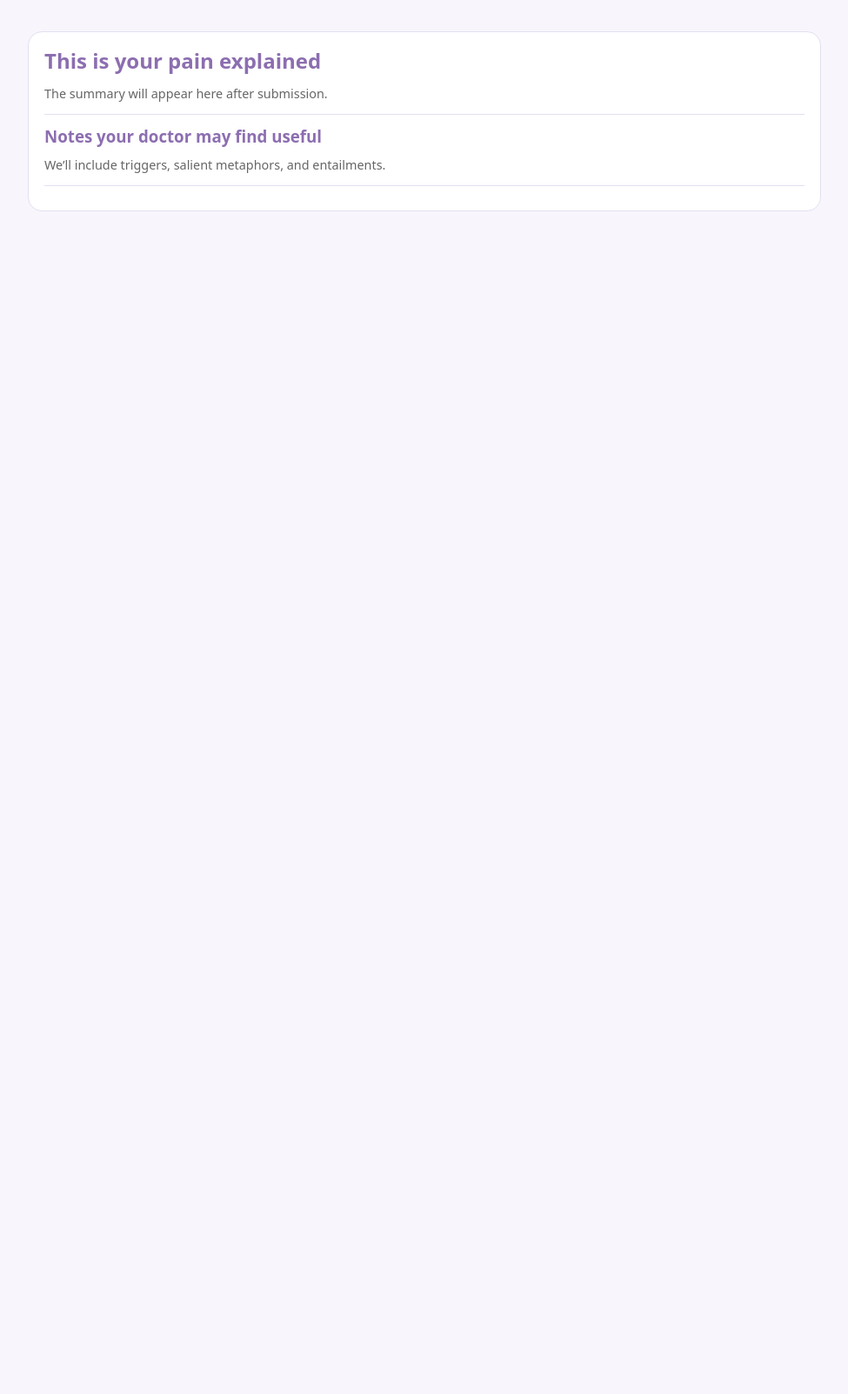
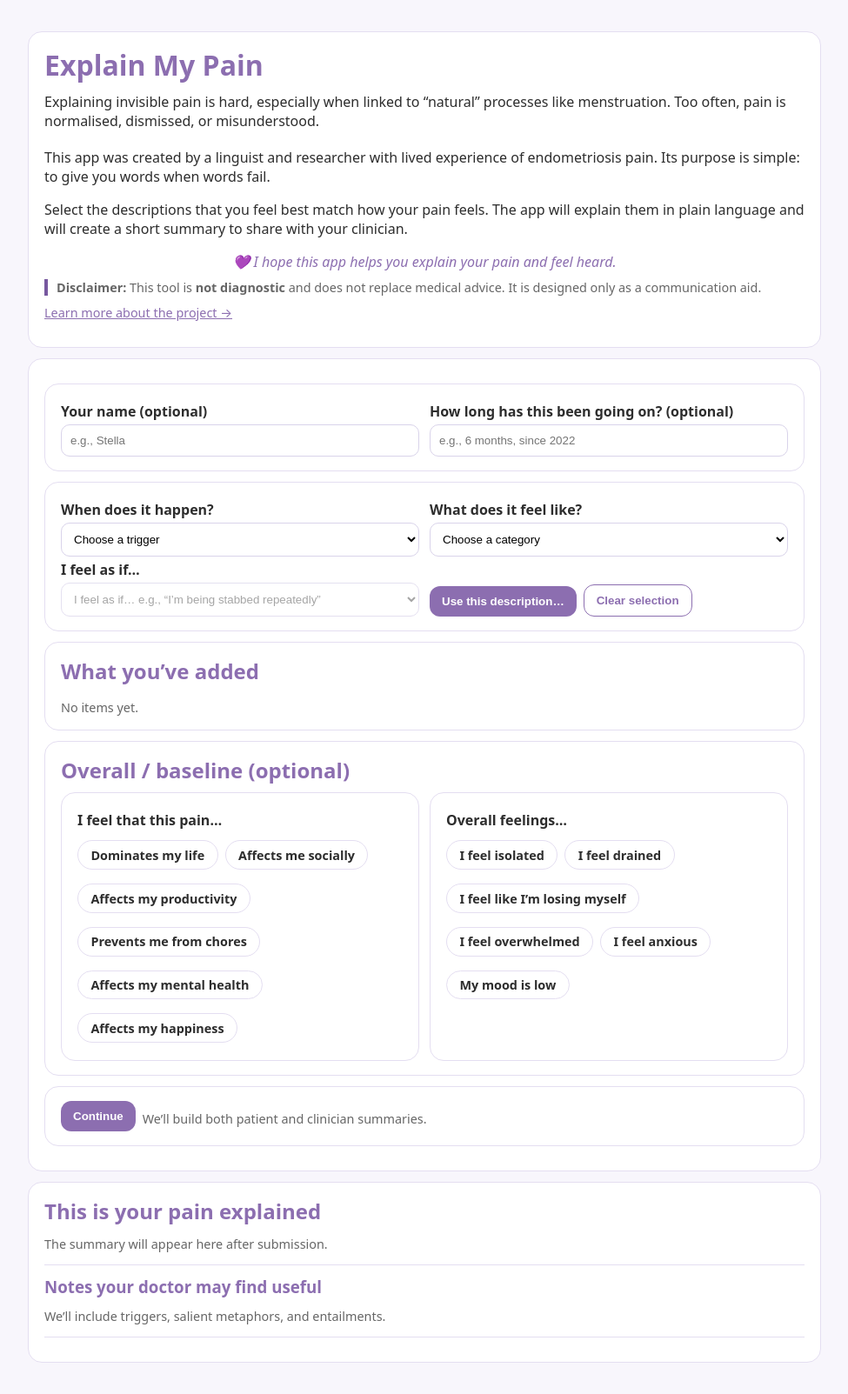
Before and after one commit to Sierra-Codes/explain-my-pain, a Python web app: template backend/templates/index.html in a window 1280 px wide. Shown: the whole page at 87% size, without its empty margins (152-1127 px from the left). Before the commit the page ends 243 px from the top, so only its background shows below. Run offline with Jinja, Linux system fonts and the light colour scheme; the template is opened without the code that fills it: most values are stand-ins (such as "Sample title", 1, 10 or a date in 2020).

Commit message:
Update index.html

```diff
--- a/backend/templates/index.html
+++ b/backend/templates/index.html
@@ -107,7 +107,130 @@
 </head>
 <body>
   <main class="container">
-    <!-- (unchanged HTML UI above this line) -->
+    <!-- Intro -->
+    <header class="card">
+      <h1>Explain My Pain</h1>
+      <p class="lead">Explaining invisible pain is hard, especially when linked to “natural” processes like menstruation.
+        Too often, pain is normalised, dismissed, or misunderstood.</p>
+      <p>This app was created by a linguist and researcher with lived experience of endometriosis pain.
+        Its purpose is simple: to give you words when words fail. </p>
+      <p>Select the descriptions that you feel best match how your pain feels. The app will explain them
+        in plain language and will create a short summary to share with your clinician.</p>
+      <p style="text-align:center;color:var(--indigo);font-style:italic;margin:.6rem 0 .2rem">
+        💜 I hope this app helps you explain your pain and feel heard.
+      </p>
+      <div style="border-left:4px solid var(--indigo-dark); padding-left:10px; margin-top:.6rem">
+        <p class="footer-note" style="margin:.25rem 0 0">
+          <strong>Disclaimer:</strong> This tool is <strong>not diagnostic</strong> and does not replace medical advice.
+          It is designed only as a communication aid.
+        </p>
+      </div>
+      <p class="footer-note" style="margin-top:.6rem">
+        <a href="https://stellabullo.com/writing/language-of-endo/" target="_blank" rel="noopener" style="color:var(--indigo);text-decoration:underline">
+          Learn more about the project →
+        </a>
+      </p>
+    </header>
+
+    <!-- Form -->
+    <form id="empForm" class="card" method="POST" action="/analyze">
+      <section class="card">
+        <div class="grid-2">
+          <div>
+            <label for="name">Your name (optional)</label>
+            <input type="text" id="name" name="name" placeholder="e.g., Stella"/>
+          </div>
+          <div>
+            <label for="duration">How long has this been going on? (optional)</label>
+            <input type="text" id="duration" name="duration" placeholder="e.g., 6 months, since 2022"/>
+          </div>
+        </div>
+      </section>
+
+      <section class="card">
+        <div class="grid-2">
+          <div>
+            <label for="trigger">When does it happen?</label>
+            <select id="trigger" name="trigger" required>
+              <option value="">Choose a trigger</option>
+              <option>Menstruation</option>
+              <option>Ovulation</option>
+              <option>Sex / Intercourse</option>
+              <option>Going to the toilet – urination</option>
+              <option>Going to the toilet – bowel emptying</option>
+              <option>Daily life / Background</option>
+              <option>Physical activity</option>
+              <option>Sleep / Rest</option>
+            </select>
+          </div>
+          <div>
+            <label for="category">What does it feel like?</label>
+            <select id="category" name="category" required>
+              <option value="">Choose a category</option>
+            </select>
+          </div>
+        </div>
+        <div class="grid-2">
+          <div>
+            <label for="expression">I feel as if…</label>
+            <select id="expression" name="expression" disabled required>
+              <option value="">I feel as if… e.g., “I’m being stabbed repeatedly”</option>
+            </select>
+            <div id="hint" class="footer-note hidden"></div>
+            <div id="hintNote" class="footer-note hidden"></div>
+          </div>
+          <div class="cta-row" style="align-items:flex-end">
+            <button type="button" id="addBtn" class="btn">Use this description…</button>
+            <button type="button" id="clearBtn" class="btn secondary">Clear selection</button>
+          </div>
+        </div>
+      </section>
+
+      <section class="card">
+        <div class="section-title"><h2>What you’ve added</h2></div>
+        <div id="emptyListNote" class="footer-note">No items yet.</div>
+        <div id="groupedChips" class="row"></div>
+      </section>
+
+      <section class="card" id="overall-optional">
+        <h2>Overall / baseline (optional)</h2>
+        <div class="grid-2" style="margin-top:.5rem">
+          <fieldset class="card" style="margin:0">
+            <label class="section-title">I feel that this pain…</label>
+            <div class="pillbox">
+              <label class="pill"><input type="checkbox" name="qolOpt" value="Dominates my life">Dominates my life</label>
+              <label class="pill"><input type="checkbox" name="qolOpt" value="Affects me socially">Affects me socially</label>
+              <label class="pill"><input type="checkbox" name="qolOpt" value="Affects my productivity">Affects my productivity</label>
+              <label class="pill"><input type="checkbox" name="qolOpt" value="Prevents me from carrying out basic chores">Prevents me from chores</label>
+              <label class="pill"><input type="checkbox" name="qolOpt" value="Affects my mental health">Affects my mental health</label>
+              <label class="pill"><input type="checkbox" name="qolOpt" value="Affects my happiness">Affects my happiness</label>
+            </div>
+          </fieldset>
+          <fieldset class="card" style="margin:0">
+            <label class="section-title">Overall feelings…</label>
+            <div class="pillbox">
+              <label class="pill"><input type="checkbox" name="overallOpt" value="I feel isolated">I feel isolated</label>
+              <label class="pill"><input type="checkbox" name="overallOpt" value="I feel drained and exhausted">I feel drained</label>
+              <label class="pill"><input type="checkbox" name="overallOpt" value="I feel like I am losing myself">I feel like I’m losing myself</label>
+              <label class="pill"><input type="checkbox" name="overallOpt" value="I feel overwhelmed">I feel overwhelmed</label>
+              <label class="pill"><input type="checkbox" name="overallOpt" value="I feel anxious or worried">I feel anxious</label>
+              <label class="pill"><input type="checkbox" name="overallOpt" value="My mood is low / I feel down">My mood is low</label>
+            </div>
+          </fieldset>
+        </div>
+      </section>
+
+      <textarea name="description" id="constructedText" class="hidden"></textarea>
+      <input type="hidden" id="overallHidden" name="overall" />
+      <input type="hidden" id="qolHidden" name="qol" />
+
+      <section class="card">
+        <div class="cta-row">
+          <button type="submit" id="submitBtn" class="btn" formnovalidate>Continue</button>
+          <span class="footer-note">We’ll build both patient and clinician summaries.</span>
+        </div>
+      </section>
+    </form>
 
     <!-- Output -->
     <section class="card">
@@ -118,72 +241,31 @@
       <div id="clinicianOut" class="footer-note">We’ll include triggers, salient metaphors, and entailments.</div>
       <div class="hr"></div>
     </section>
-
   </main>
 
 <script>
-  /* ===========================
-     Explain My Pain — Frontend
-     =========================== */
-
   const TYPES = {{ taxonomy.get("metaphor_types", {}) | tojson }};
-
-  // (unchanged JS setup above…)
+  // … all helper functions from your revised file (initCategories, refreshExpressions, etc.) stay the same …
 
   function initSubmit(){
     document.getElementById('empForm').addEventListener('submit', async (e)=>{
       e.preventDefault();
       maybeAddPendingSelection();
       buildConstructedText();
-
       if (!constructedText.value.trim()) {
         patientOut.textContent  = "Add at least one description or select some Overall / Quality of life options.";
         clinicianOut.textContent = "";
         return;
       }
-
       const form = e.currentTarget;
       const fd   = new FormData(form);
-
       try {
         const resp = await fetch(form.action, { method: "POST", body: fd });
         const data = await resp.json();
-
-        // -------- SAFE RENDERING --------
-        const patientText = data.patient || "No patient summary produced.";
-        patientOut.innerHTML = toParagraphs(renderMD(patientText));
-
-        const doctorText  = data.doctor  || "No clinician notes produced.";
-        clinicianOut.innerHTML = linkifyEvidence(renderMD(doctorText));
-
-        // Safe wrappers around risky helpers
-        try { injectMissingSectionsInOrder(); }
-        catch(e){ console.warn("injectMissingSections failed", e); }
-
-        try { ensureSingleMetaphorBlock?.(); }
-        catch(e){ console.warn("ensureSingleMetaphorBlock missing", e); }
-
-        // QoL / Overall injection
-        const overallRaw = (document.getElementById('overallHidden').value || "").trim();
-        const qolRaw     = (document.getElementById('qolHidden').value || "").trim();
-        const overallList = csvToList(overallRaw).map(stripIFeel);
-
-        const patientOverall = overallList.length ? `Overall, you feel ${toSentence(overallList.map(toSecondPerson))}.` : "";
-        const patientQoL = qolRaw ? `Quality of life: ${toSecondPerson(qolRaw)}.` : "";
-        if (patientOverall || patientQoL){
-          patientOut.innerHTML += "<p></p>" + toParagraphs(renderMD([patientOverall, patientQoL].filter(Boolean).join(" ")));
-        }
-
-        const doctorOverall = overallList.length ? `Overall, the patient feels ${toSentence(overallList.map(toThirdPerson))}.` : "";
-        const doctorQoL = qolRaw ? `Quality of life impact: ${toThirdPerson(qolRaw)}.` : "";
-        if (doctorOverall || doctorQoL){
-          clinicianOut.innerHTML += "<br><br>" + renderMD([doctorOverall, doctorQoL].filter(Boolean).join(" "));
-        }
-
-        if (!clinicianOut.innerHTML.includes(EVIDENCE_URL)) {
-          clinicianOut.innerHTML += `<p>For more information, see the evidence page: <a href="${EVIDENCE_URL}" target="_blank" rel="noopener">evidence</a>.</p>`;
-        }
-
+        patientOut.innerHTML = toParagraphs(renderMD(data.patient || "No patient summary."));
+        clinicianOut.innerHTML = linkifyEvidence(renderMD(data.doctor || "No clinician notes."));
+        try { injectMissingSectionsInOrder(); } catch(e){ console.warn(e); }
+        try { ensureSingleMetaphorBlock?.(); } catch(e){ console.warn(e); }
       } catch (err) {
         console.error("Frontend render failed:", err);
         patientOut.textContent  = "There was an error analyzing your description.";
@@ -191,14 +273,7 @@
       }
     });
   }
-
-  /* ---- Rest of wiring unchanged ---- */
-  initCategories();
-  refreshExpressions();
-  refreshHint();
-  refreshControls();
-  initPills();
-  initSubmit();
+  initCategories(); refreshExpressions(); refreshHint(); refreshControls(); initPills(); initSubmit();
 </script>
 </body>
 </html>
```
